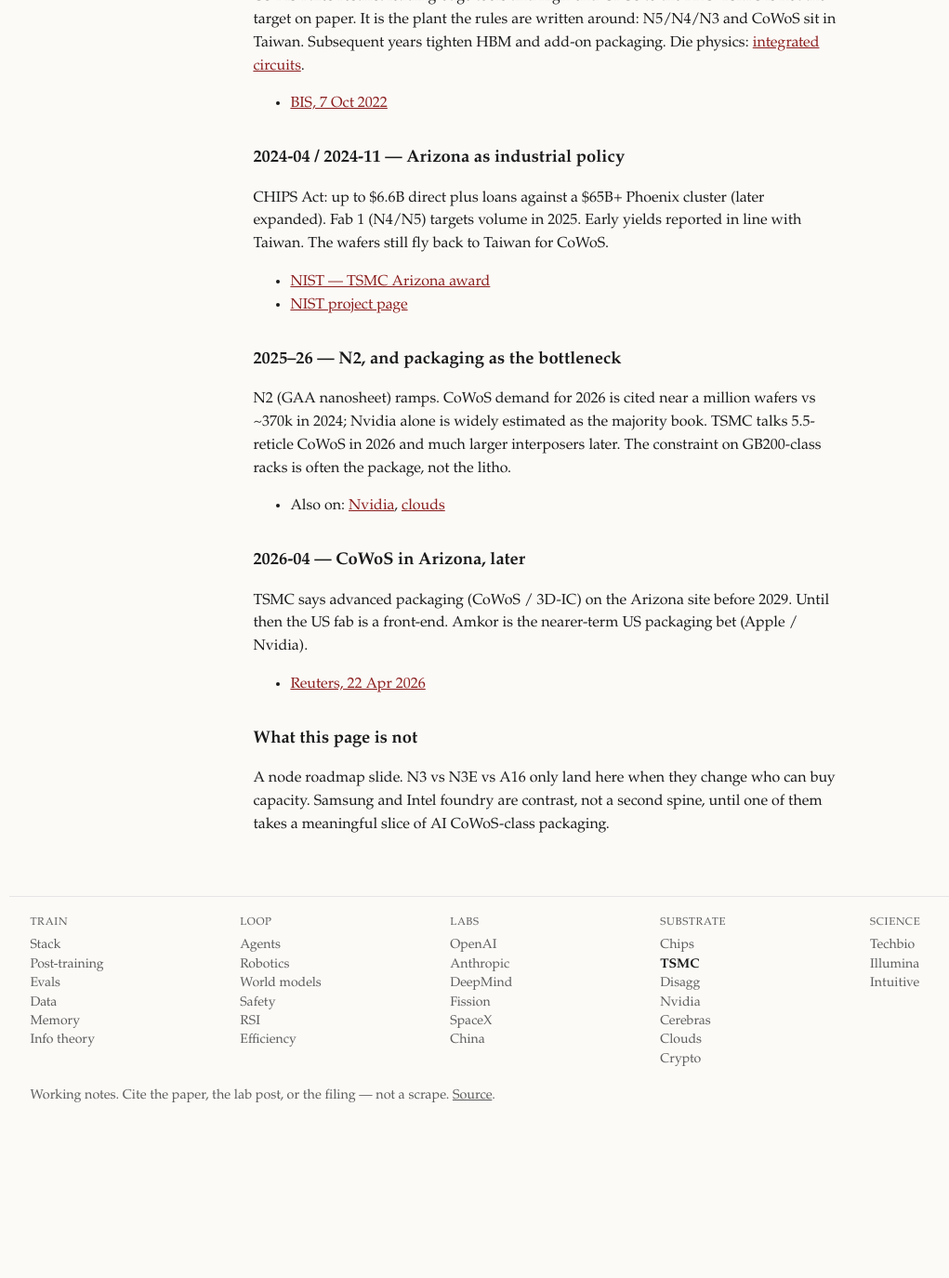
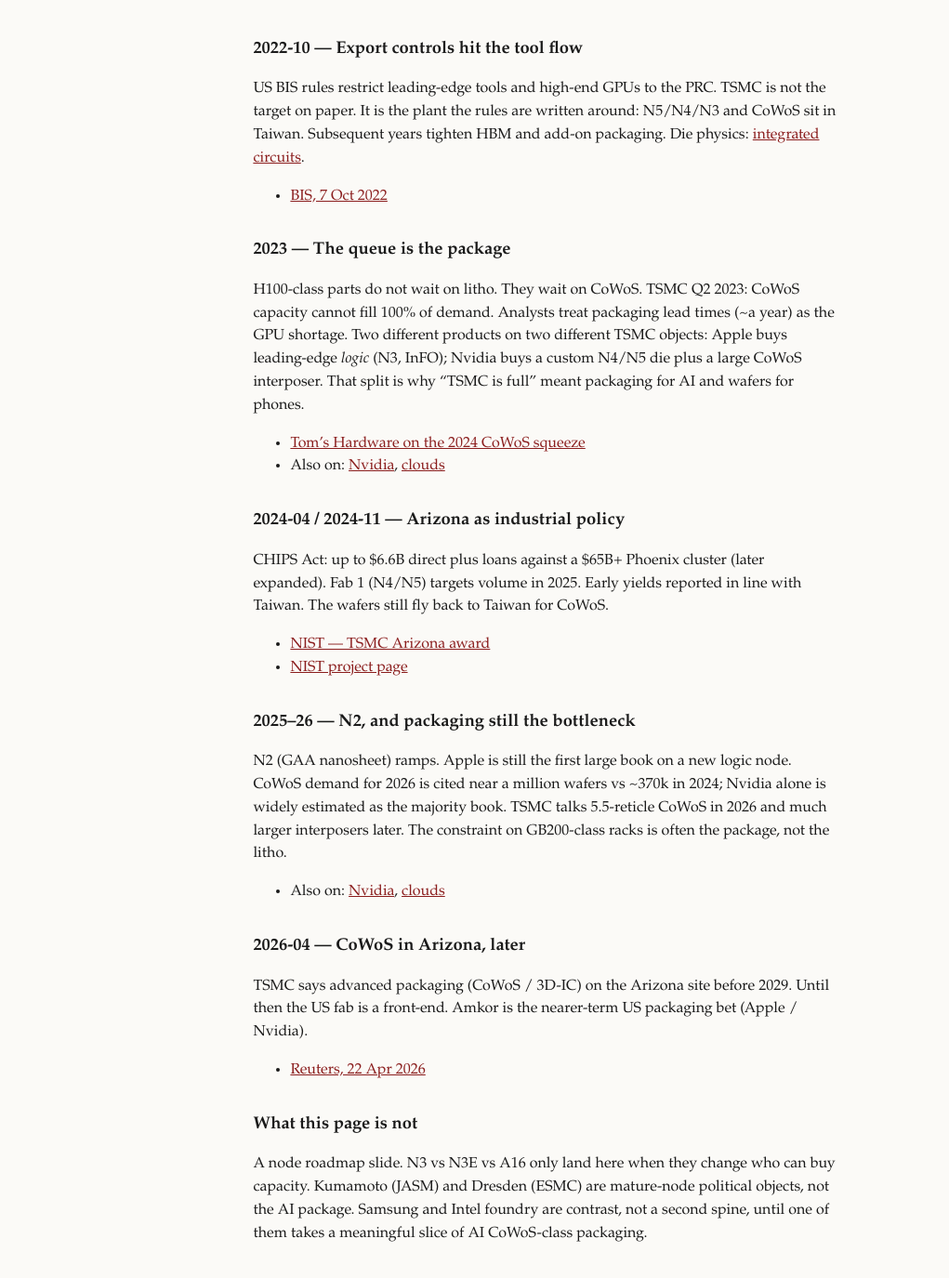
Before and after one commit to vandontduong/chronicle, a Jekyll site: the page built from timelines/tsmc.md, in a window 1280 px wide and 1400 px high, scrolled down 840 px. Shown: the top 1375 px of the window at 93% size, without its empty margins (54-1075 px from the left). Built offline with Jekyll 4.4.1, drawn with Linux system fonts in a browser that asks for light colours; before the commit the page ends 2070 px from its top, so only the background shows below that; some of the changed text lies outside the part shown.

Commit message:
TSMC: CoWoS queue 2023, Apple vs Nvidia split

```diff
--- a/timelines/tsmc.md
+++ b/timelines/tsmc.md
@@ -16,13 +16,13 @@ Morris Chang. TSMC makes other people's designs and does not compete with them.
 
 - [TSMC — company](https://www.tsmc.com/english/aboutTSMC/company_profile)
 
-## 2011–18 — 28 nm to 7 nm
+## 2011–18 — Mobile pays for the plants
 
-Mobile SoCs pay for the plants. 7 nm (2018) is the node AI training parts start to care about. ASML EUV is in the building; high-volume EUV is the next beat.
+28 nm through 7 nm. Smartphone SoCs, not training GPUs, fill the fabs. Apple anchors every leading-edge ramp from 20 nm on; that cash builds N7/N5. 7 nm (2018) is the first node AI training parts start to care about. ASML EUV is in the building; high-volume EUV is the next beat.
 
 ## 2019–20 — EUV at volume, then CoWoS as the AI step
 
-N5 / N7+ use EUV in production. Separately, Chip-on-Wafer-on-Substrate stops being a specialty for networking ASICs and becomes how you attach HBM to a training GPU. After this, *packaging capacity* is a second scarce object next to wafer starts.
+N5 / N7+ use EUV in production. Separately, Chip-on-Wafer-on-Substrate stops being a specialty for networking ASICs and becomes how you attach HBM to a training GPU. After this, *packaging capacity* is a second scarce object next to wafer starts. HBM itself is SK Hynix / Samsung silicon sitting on a TSMC interposer — TSMC does not print the stacks.
 
 - [TSMC CoWoS](https://www.tsmc.com/english/dedicatedFoundry/technology/cowos)
 
@@ -32,6 +32,13 @@ US BIS rules restrict leading-edge tools and high-end GPUs to the PRC. TSMC is n
 
 - [BIS, 7 Oct 2022](https://www.bis.doc.gov/index.php/documents/about-bis/newsroom/press-releases/3158-2022-10-07-bis-press-release-advanced-computing-and-semiconductor-manufacturing-controls-final/file)
 
+## 2023 — The queue is the package
+
+H100-class parts do not wait on litho. They wait on CoWoS. TSMC Q2 2023: CoWoS capacity cannot fill 100% of demand. Analysts treat packaging lead times (~a year) as the GPU shortage. Two different products on two different TSMC objects: Apple buys leading-edge *logic* (N3, InFO); Nvidia buys a custom N4/N5 die plus a large CoWoS interposer. That split is why “TSMC is full” meant packaging for AI and wafers for phones.
+
+- [Tom's Hardware on the 2024 CoWoS squeeze](https://www.tomshardware.com/tech-industry/tsmc-struggles-meet-demand-for-cowos-packaging-holding-back-ai-and-hpc-silicon-production-report)
+- Also on: [Nvidia]({{ '/timelines/nvidia/' | relative_url }}), [clouds]({{ '/timelines/clouds/' | relative_url }})
+
 ## 2024-04 / 2024-11 — Arizona as industrial policy
 
 CHIPS Act: up to $6.6B direct plus loans against a $65B+ Phoenix cluster (later expanded). Fab 1 (N4/N5) targets volume in 2025. Early yields reported in line with Taiwan. The wafers still fly back to Taiwan for CoWoS.
@@ -39,9 +46,9 @@ CHIPS Act: up to $6.6B direct plus loans against a $65B+ Phoenix cluster (later
 - [NIST — TSMC Arizona award](https://www.nist.gov/news-events/news/2024/11/biden-harris-administration-announces-chips-incentives-award-tsmc-arizona)
 - [NIST project page](https://www.nist.gov/chips/tsmc-arizona-phoenix)
 
-## 2025–26 — N2, and packaging as the bottleneck
+## 2025–26 — N2, and packaging still the bottleneck
 
-N2 (GAA nanosheet) ramps. CoWoS demand for 2026 is cited near a million wafers vs ~370k in 2024; Nvidia alone is widely estimated as the majority book. TSMC talks 5.5-reticle CoWoS in 2026 and much larger interposers later. The constraint on GB200-class racks is often the package, not the litho.
+N2 (GAA nanosheet) ramps. Apple is still the first large book on a new logic node. CoWoS demand for 2026 is cited near a million wafers vs ~370k in 2024; Nvidia alone is widely estimated as the majority book. TSMC talks 5.5-reticle CoWoS in 2026 and much larger interposers later. The constraint on GB200-class racks is often the package, not the litho.
 
 - Also on: [Nvidia]({{ '/timelines/nvidia/' | relative_url }}), [clouds]({{ '/timelines/clouds/' | relative_url }})
 
@@ -53,4 +60,4 @@ TSMC says advanced packaging (CoWoS / 3D-IC) on the Arizona site before 2029. Un
 
 ## What this page is not
 
-A node roadmap slide. N3 vs N3E vs A16 only land here when they change who can buy capacity. Samsung and Intel foundry are contrast, not a second spine, until one of them takes a meaningful slice of AI CoWoS-class packaging.
+A node roadmap slide. N3 vs N3E vs A16 only land here when they change who can buy capacity. Kumamoto (JASM) and Dresden (ESMC) are mature-node political objects, not the AI package. Samsung and Intel foundry are contrast, not a second spine, until one of them takes a meaningful slice of AI CoWoS-class packaging.
```
